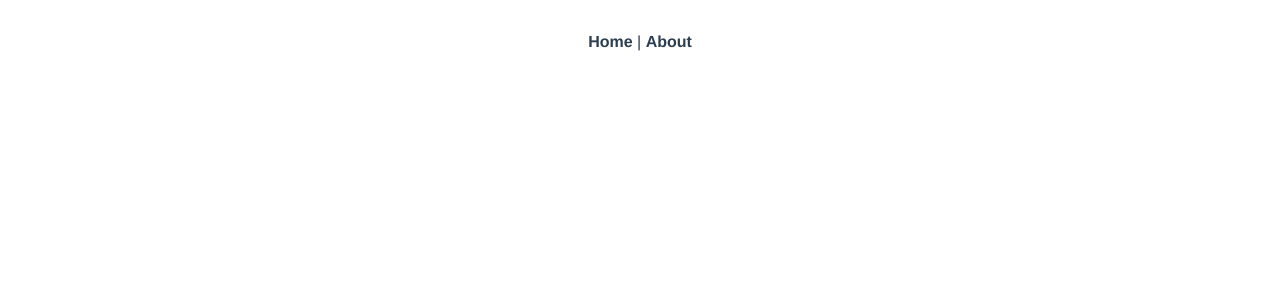
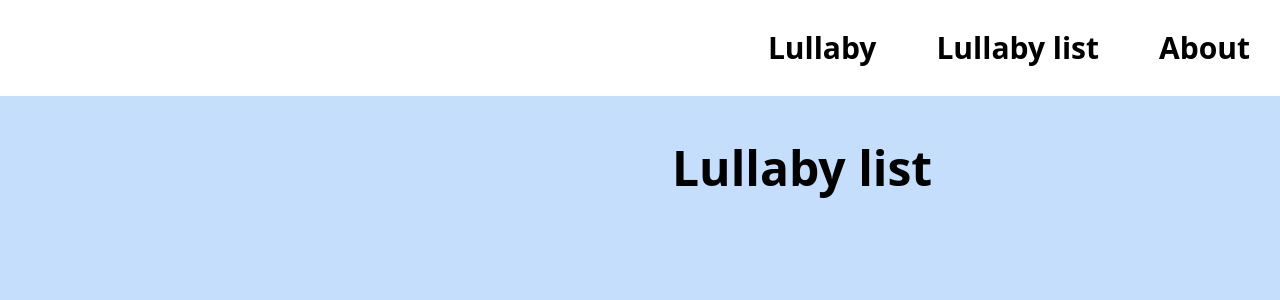
Before and after one commit to PawatMunkong/INT203_62130500074_Groupwork_SPA, a Vue app: page /list in a window 1280 px wide. Before the commit this address had no page. Shown: the top 300 px of the page. Built offline with nearby package versions, Linux system fonts and the light colour scheme; the HTML template or start-up script is replaced by a standard one.

Commit message:
[62130500074] Setup Router and create component

```diff
--- a/db.json
+++ b/db.json
@@ -1,19 +1,19 @@
 {
-    "emotion": [
+    "emotions": [
       {
         "id": 1,
-        "detail": "Today is really a good day",
-        "type": "Good"
+        "message": "Today is really a good day"
+
       },
       {
         "id": 2,
-        "detail": "Just nothing",
-        "type": "Normal"
+        "message": "Just nothing"
+
       },
       {
         "id": 3,
-        "detail": "Terrible, another bug fix",
-        "type": "bad"
+        "message": "Terrible, another bug fix"
+
 
       }
     ]
--- a/src/App.vue
+++ b/src/App.vue
@@ -1,30 +1,15 @@
 <template>
-  <div id="nav">
-    <router-link to="/">Home</router-link> |
-    <router-link to="/about">About</router-link>
-  </div>
+  <NavBar/>
   <router-view/>
 </template>
 
-<style>
+ <style>
 #app {
-  font-family: Avenir, Helvetica, Arial, sans-serif;
-  -webkit-font-smoothing: antialiased;
-  -moz-osx-font-smoothing: grayscale;
-  text-align: center;
+  font-family: Avenir, Helvetica, Arial, sans-serif,;
   color: #2c3e50;
-}
-
-#nav {
-  padding: 30px;
-}
-
-#nav a {
-  font-weight: bold;
-  color: #2c3e50;
-}
-
-#nav a.router-link-exact-active {
-  color: #42b983;
+  --tw-bg-opacity: 1;
+  background-color: rgb(196,222, 252);
+  width: 100vw;
+  height: 100vh;
 }
 </style>
--- a/src/components/HelloWorld.vue
+++ b/src/components/HelloWorld.vue
@@ -1,5 +1,6 @@
 <template>
   <div class="hello">
+      <li><router-link to="/"> Lullaby</router-link></li>
     <h1>{{ msg }}</h1>
     <p>
       For a guide and recipes on how to configure / customize this project,<br>
--- /dev/null
+++ b/src/components/NavBar.vue
@@ -0,0 +1,28 @@
+<template>
+    <nav class="bg-white">
+        <ul class="flex flex-row justify-end font-extrabold text-3xl">
+            <li><router-link to="/"> Lullaby</router-link></li>
+            <li><router-link to="/Lullabylist"> Lullaby list</router-link></li>
+            <li><router-link to="/About"> About</router-link></li>
+        </ul>
+    </nav>
+</template>
+
+<script>
+export default {
+    name: 'NavBar'
+}
+</script>
+
+<style scoped>
+    nav ul li {
+        color: rgb(0, 0, 0);
+        padding: 30px 30px;
+    }
+    nav a.router-link-exact-active {
+        color: rgb(243, 152, 49);
+    }
+
+
+
+</style>
--- a/src/router/index.js
+++ b/src/router/index.js
@@ -1,20 +1,30 @@
 import { createRouter, createWebHistory } from 'vue-router'
-import Home from '../views/Home.vue'
+import Lullabylist from '../views/Lullabylist.vue'
+import Lullaby from '../views/Lullaby.vue'
+import About from '../views/About.vue'
 
 const routes = [
   {
     path: '/',
-    name: 'Home',
-    component: Home
+    name: 'Lullaby',
+    component: Lullaby
   },
   {
-    path: '/about',
-    name: 'About',
-    // route level code-splitting
-    // this generates a separate chunk (about.[hash].js) for this route
-    // which is lazy-loaded when the route is visited.
-    component: () => import(/* webpackChunkName: "about" */ '../views/About.vue')
+    path: '/About',
+    name:'About',
+    component:About
+  },
+  {
+    path: '/Lullabylist',
+    name:'Lullabylist',
+    component:Lullabylist
+  },
+  {
+    path: '/list',
+    name: 'List',
+    component: () => import(/* webpackChunkName: "List" */'../views/Lullabylist.vue')
   }
+
 ]
 
 const router = createRouter({
--- /dev/null
+++ b/src/views/Lullaby.vue
@@ -0,0 +1,54 @@
+<template>
+  <div class="Lullaby">
+    <div class="text-black text-3xl justify-center stroke-current">
+      <div class="px-72 py-12 ml-96">
+        <p class="font-extrabold text-5xl">Lullaby</p>
+      </div>
+      <div class="px-16 ml-96">
+        <p class="font-extrabold text-2xl">
+          Write according to your feelings and emotions.
+        </p>
+      </div>
+      <div class="px-32 ml-96">
+        <p class="font-extrabold text-2xl">
+          Choose to write green, yellow, red, write only one !
+        </p>
+      </div>
+      <div class="pt-9 px-96 ml-24 mr-60 flex flex-col mb-3 text-xl">
+        <textarea v-model="detail" rows="2" id="detail"></textarea>
+        <!-- <input v-model="name" type="text" id="name" autocomplete="off" /> -->
+        <button
+          class="mt-4 px-4 py-2 bg-green-500 text-white text-sm uppercase font-medium rounded hover:bg-green-400 focus:outline-none focus:bg-green-400"
+          @click.prevent="submitfriendship"
+        >
+          GOOD
+        </button>
+      </div>
+        <div class="pt-6 px-96 ml-24 mr-60 flex flex-col mb-3 text-xl">
+        <textarea v-model="detail" rows="2" id="detail"></textarea>
+        <!-- <input v-model="name" type="text" id="name" autocomplete="off" /> -->
+        <button
+          class="mt-4 px-4 py-2 bg-yellow-600 text-white text-sm uppercase font-medium rounded hover:bg-yellow-500 focus:outline-none focus:bg-yellow-500"
+          @click.prevent="submitfriendship"
+        >
+          GOOD
+        </button>
+      </div>
+        <div class="pt-6 px-96 ml-24 mr-60 flex flex-col mb-3 text-xl">
+        <textarea v-model="detail" rows="2" id="detail"></textarea>
+        <!-- <input v-model="name" type="text" id="name" autocomplete="off" /> -->
+        <button
+          class="mt-4 px-4 py-2 bg-red-700 text-white text-sm uppercase font-medium rounded hover:bg-red-600 focus:outline-none focus:bg-red-600"
+          @click.prevent="submitfriendship"
+        >
+          GOOD
+        </button>
+      </div>
+    </div>
+  </div>
+</template>
+
+<script>
+// @ is an alias to /src
+
+</script>
--- /dev/null
+++ b/src/views/Lullabylist.vue
@@ -0,0 +1,11 @@
+<template>
+  <div class="text-black text-3xl justify-center stroke-current">
+      <div class="px-72 py-12 ml-96">
+        <p class="font-extrabold text-5xl">Lullaby list</p>
+      </div>
+  </div>
+</template>
+<script>
+
+
+</script>
--- a/tailwind.config.js
+++ b/tailwind.config.js
@@ -1,11 +1,20 @@
+
+const defaultTheme = require('tailwindcss/defaultTheme')
+
 module.exports = {
   purge: { content: ['./public/**/*.html', './src/**/*.vue'] },
   darkMode: false, // or 'media' or 'class'
   theme: {
-    extend: {},
+    extend: {
+      fontFamily: {
+        Amaranth: ['Amaranth']
+      }
+    },
   },
   variants: {
     extend: {},
   },
   plugins: [],
+
+
 }
```
Also changed, not shown: src/main.js (+9 -1 lines), src/components/emotion.vue (added), src/components/์Navbar.vue (deleted).
